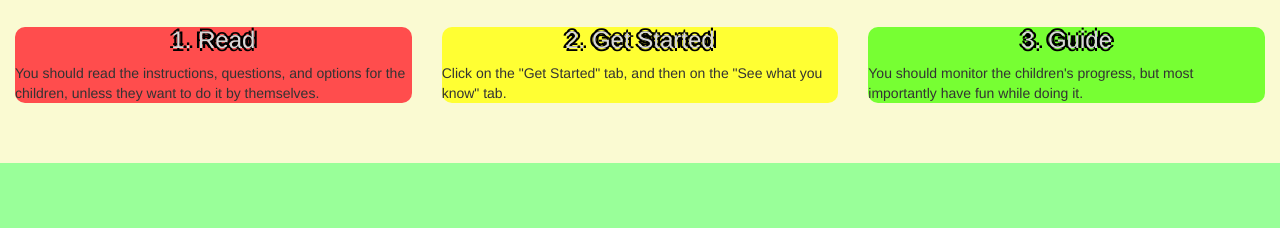
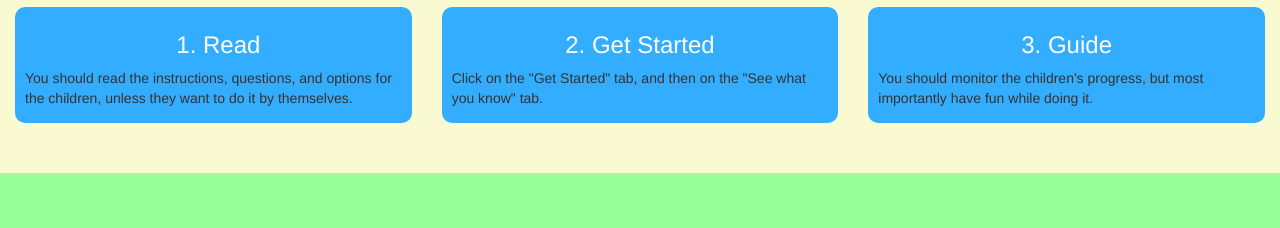
Before and after one commit to farelonyc/FinalProject, a plain HTML site: page index.html in a window 1280 px wide. Shown: the part 528-756 px from the top of the page. Drawn offline with nearby package versions, Linux system fonts and the light colour scheme.

Commit message:
change colors for steps on index page

```diff
--- a/css/style.css
+++ b/css/style.css
@@ -103,19 +103,34 @@ color: white;
 text-shadow: black;
 }
 .step1 {
-  background-color: #ff4d4d;
+  background-color: #33adff;
   border-radius: 10px;
+  padding-left: 10px;
+  padding-top: 5px;
+  padding-bottom: 5px;
 }
 .step2 {
-  background-color: #ffff33;
+  background-color: #33adff;
   border-radius: 10px;
+  padding-left: 10px;
+  padding-right: 10px;
+  padding-top: 5px;
+  padding-bottom: 5px;
 }
 .step3 {
-  background-color: #77ff33;
+  background-color: #33adff;
   border-radius: 10px;
+  padding-left: 10px;
+  padding-right: 10px;
+  padding-top: 5px;
+  padding-bottom: 5px;
 }
 .step-tittle {
-  color: #d9d9d9;
-  text-shadow: -3px 0 black, 0 3px black, 3px 0 black, 0 -3px black;
+  color: white;
   text-align: center;
 }
+.pretittle {
+  background-color: inherit;
+  text-align: center;
+  margin: 10px;
+}
--- a/index.html
+++ b/index.html
@@ -58,7 +58,7 @@
 </nav>
 <div class="container-fluid" id="carousel"><!-- Created carousel -->
   <div class="row">
-    <div class="carousel slide" data-ride="carousel" data-interval="3000" id="featured">
+    <div class="carousel slide" data-ride="carousel" data-interval="5000" id="featured">
       <div class="carousel-inner">
         <div class="item active">
           <a href="why.html"><img src="img/familia.jpg" alt="hola"></a>
```
Also changed, not shown: Preassessment.html (+2 -2 lines).
